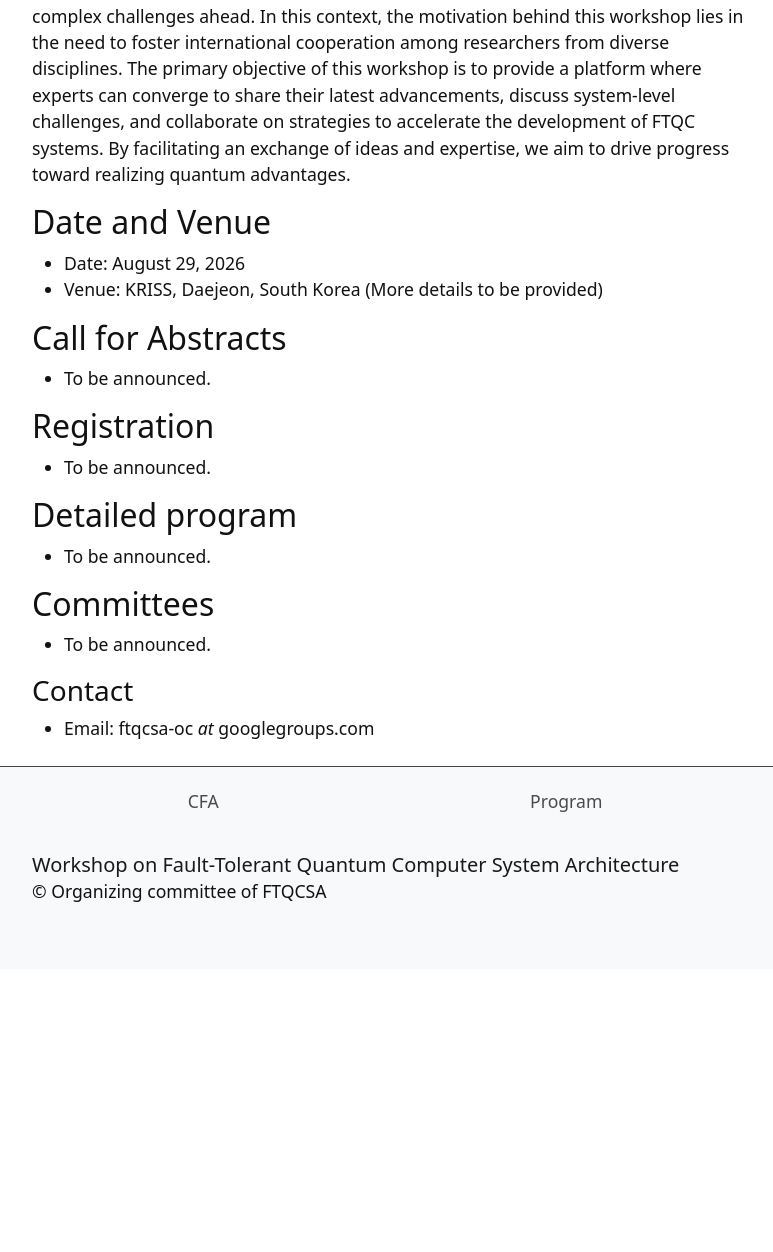
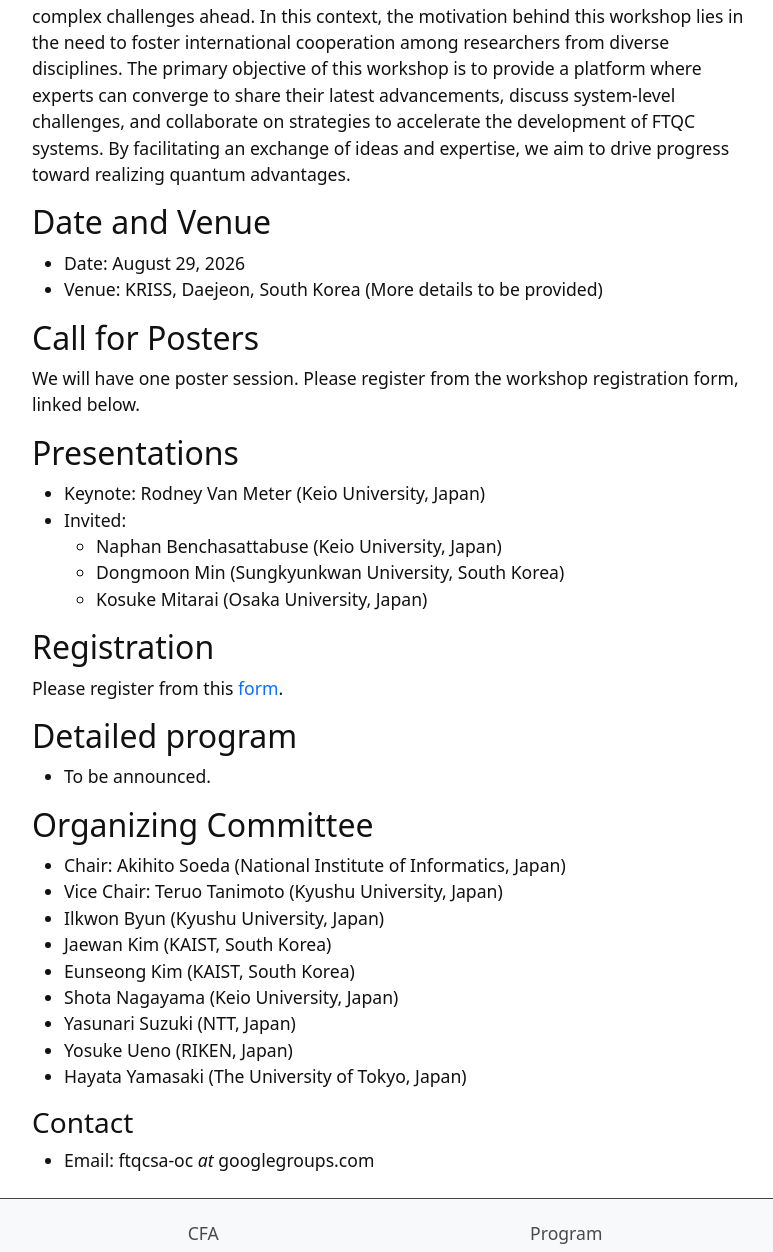
Before and after one commit to ftqcsa/ftqcsa.github.io, a Jekyll site: the page built from content/2026.md, in a window 1280 px wide and 1400 px high, scrolled down 1153 px, cut to the strip 0-1252 px from the top of the window. Shown: the whole strip, without its empty margins (245-1018 px from the left). Built offline with Jekyll 4.4.1, drawn with Linux system fonts in a browser that asks for light colours; before the commit the page ends 2122 px from its top, so only the background shows below that; some of the changed text lies outside the part shown.

Commit message:
Update 2026.md

```diff
--- a/content/2026.md
+++ b/content/2026.md
@@ -7,7 +7,7 @@
 # Workshop on Fault-Tolerant Quantum Computer System Architecture
 {:style="display: none;"}
 
-{% include figure.html img="ftqcsa2026.png" alt="FTQCSA2026" caption="The 2st FTQCSA workshop in Seoul" width="100%" %}
+{% include figure.html img="ftqcsa2026.png" alt="FTQCSA2026" caption="The 2nd FTQCSA workshop in Seoul" width="100%" %}
 
 
 ## About FTQCSA
@@ -22,48 +22,37 @@
 - Venue: KRISS, Daejeon, South Korea (More details to be provided)
 
 
-## Call for Abstracts
+## Call for Posters
 
-- To be announced.
-
-## Call for Posters
-{:style="display: none;"}
-
+We will have one poster session. Please register from the workshop registration form, linked below.
 
 ## Presentations
-{:style="display: none;"}
-
+- Keynote: Rodney Van Meter (Keio University, Japan)
+- Invited:
+  - Naphan Benchasattabuse (Keio University, Japan)
+  - Dongmoon Min (Sungkyunkwan University, South Korea)
+  - Kosuke Mitarai (Osaka University, Japan)
 
 ## Registration
 
-- To be announced.
+Please register from this [form](https://forms.gle/XjXAu6t5T8M9zHJY6).
 
 ## Detailed program
 
 - To be announced.
 
-## Committees
+## Organizing Committee
 
-- To be announced.
+- Chair: Akihito Soeda (National Institute of Informatics, Japan)
+- Vice Chair: Teruo Tanimoto (Kyushu University, Japan)
+- Ilkwon Byun (Kyushu University, Japan)
+- Jaewan Kim (KAIST, South Korea)
+- Eunseong Kim (KAIST, South Korea)
+- Shota Nagayama (Keio University, Japan)
+- Yasunari Suzuki (NTT, Japan)
+- Yosuke Ueno (RIKEN, Japan)
+- Hayata Yamasaki (The University of Tokyo, Japan)
 
-{% comment %}
-### Organizing Committee
-
-- Chair: Teruo Tanimoto, Kyushu University, Japan
-- Vice Chair: Yosuke Ueno, RIKEN, Japan
-- Program Committee Chair: Yasunari Suzuki, NTT/RIKEN, Japan
-- Program Committee Vice Chair: Shota Nagayama, Keio University/Mercari, Japan
-
-### Program Committee
-
-- Ilkwon Byun (Kyushu University)
-- Yufei Ding (University of California, San Diego)
-- Poulami Das (University of Texas at Austin)
-- Akihito Soeda (National Institute of Informatics, Japan)
-- Gokul Subramanian Ravi (University of Michigan)
-- Swamit Tannu (University of Wisconsin-Madison)
-- Hayata Yamasaki (The University of Tokyo)
-{% endcomment %}
 
 {% comment %}
 ### Endorsed by:
```
